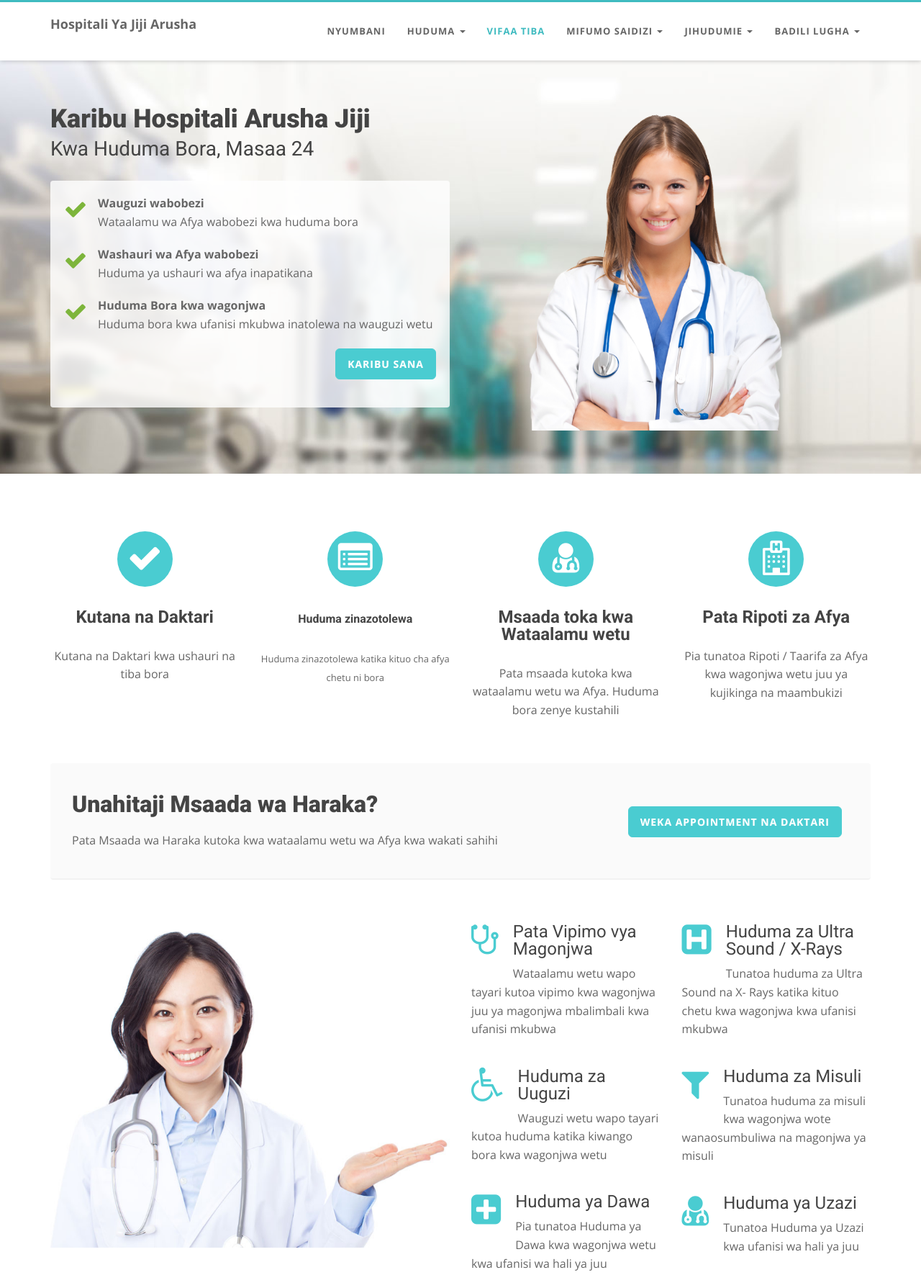
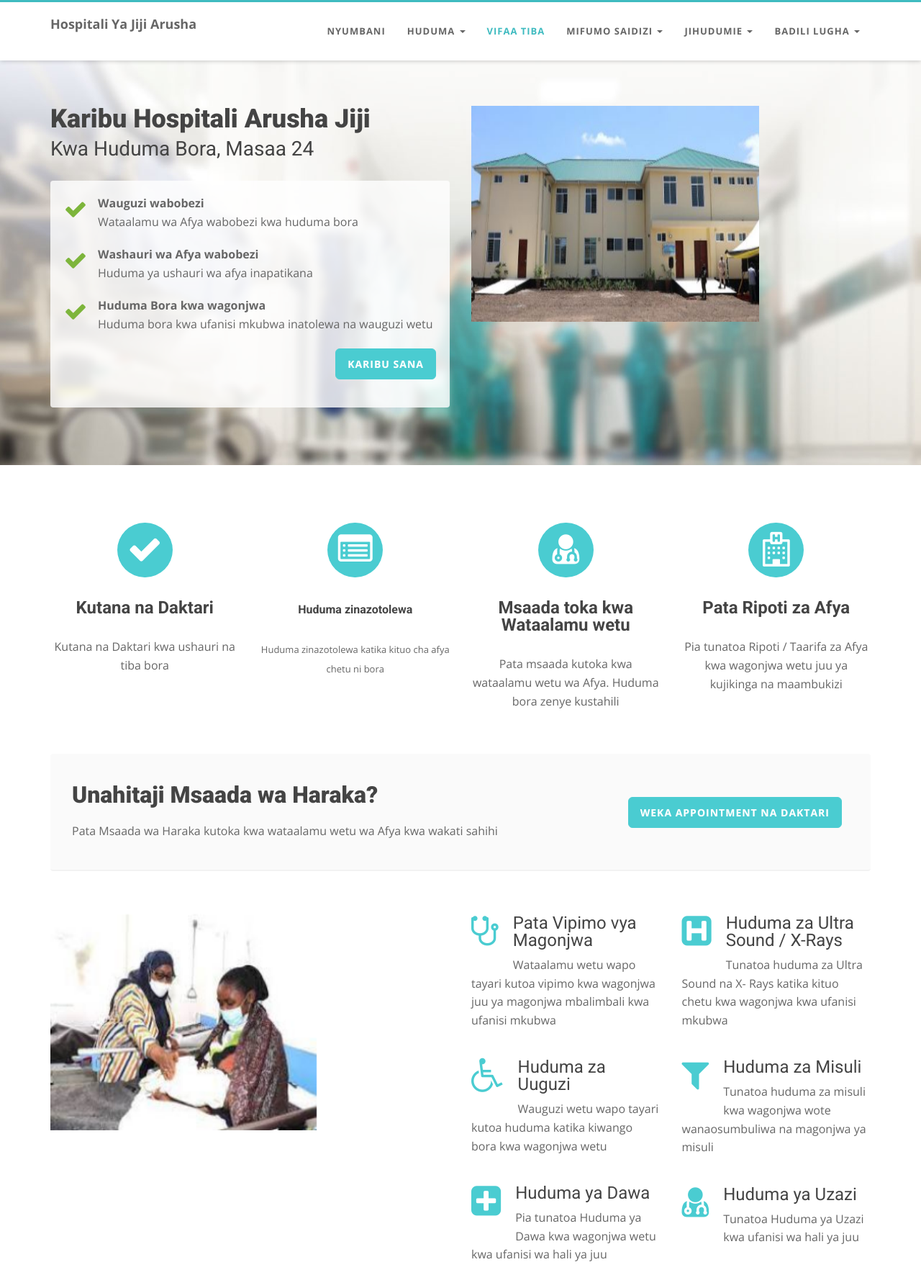
Before and after one commit to fmpiza/cityhospital, a plain HTML site: page index.html in a window 1280 px wide. Shown: the part 53-1824 px from the top of the page at 72% size. Drawn offline with nearby package versions, Linux system fonts and the light colour scheme.

Commit message:
Add files via upload

```diff
--- a/index.html
+++ b/index.html
@@ -149,7 +149,8 @@
             </div>
             <div class="col-lg-6">
               <div class="wow fadeInUp" data-wow-duration="2s" data-wow-delay="0.2s">
-                <img src="img/dummy/img-1.png" class="img-responsive" alt="" />
+
+                <img src="img/dummy/front.JPG" alt="logo" width="400" height="300" class="logo_sticky">
               </div>
             </div>
           </div>
@@ -255,7 +256,8 @@
         <div class="row">
           <div class="col-sm-6 col-md-6">
             <div class="wow fadeInUp" data-wow-delay="0.2s">
-              <img src="img/dummy/img-1.jpg" class="img-responsive" alt="" />
+
+              <img src="img/dummy/check.JPG" alt="logo" width="370" height="300" class="logo_sticky">
             </div>
           </div>
           <div class="col-sm-3 col-md-3">
```
Also changed, not shown: index1.html (+2 -2 lines).
